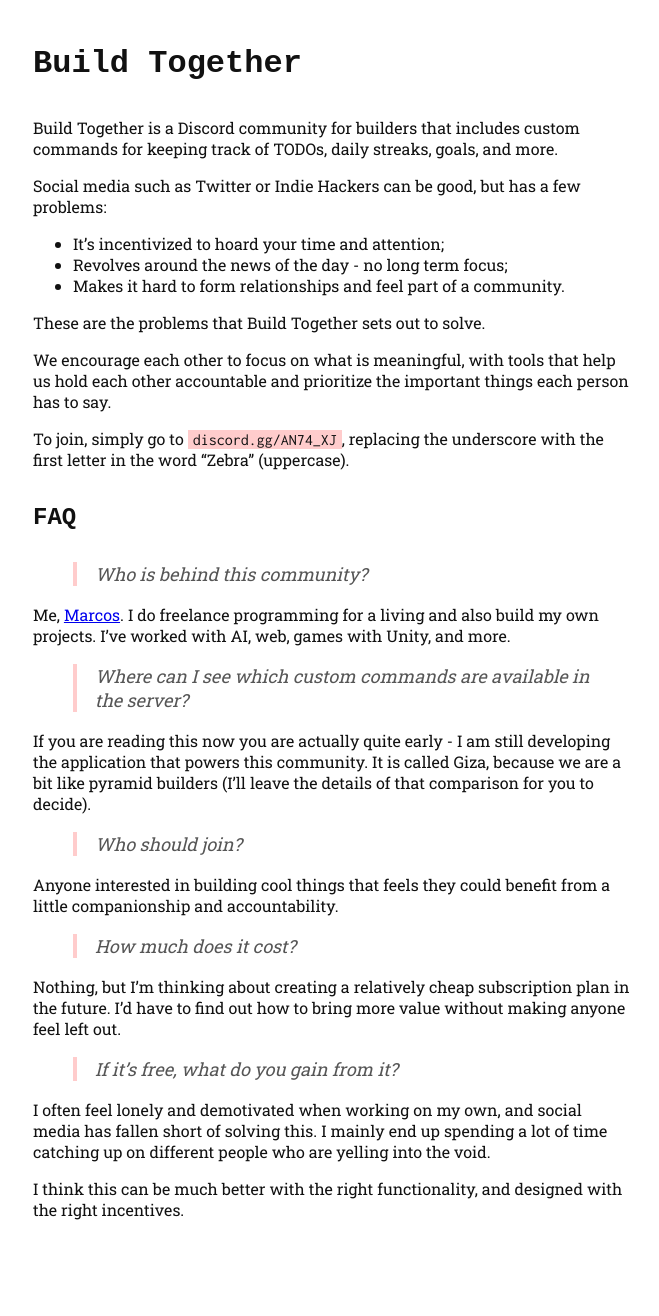
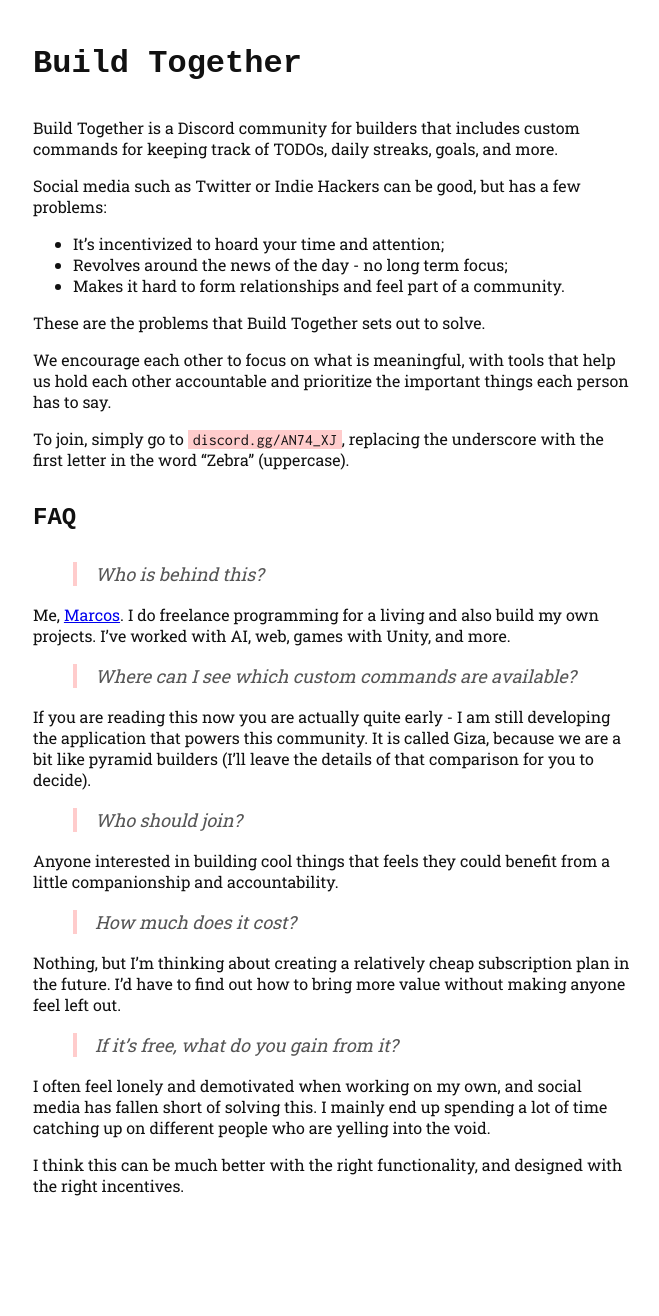
Before and after one commit to marcospgp/buildtogether-site, a Jekyll site: the page built from index.md, in a window 1280 px wide. Shown: the whole page, without its empty margins (307-966 px from the left). Built offline with Jekyll 4.4.1, drawn with Linux system fonts in a browser that asks for light colours; some web fonts are replaced; our own code applies the rules of GitHub Pages for plain Markdown files; after the commit the page ends 1292 px from its top, so only the background shows below that.

Commit message:
Update index.md

```diff
--- a/index.md
+++ b/index.md
@@ -25,13 +25,13 @@ first letter in the word "Zebra" (uppercase).
 
 ## FAQ
 
-> Who is behind this community?
+> Who is behind this?
 
 Me, [Marcos](https://twitter.com/voxelbased). I do freelance programming for a
 living and also build my own projects. I've worked with AI, web, games with
 Unity, and more.
 
-> Where can I see which custom commands are available in the server?
+> Where can I see which custom commands are available?
 
 If you are reading this now you are actually quite early - I am still developing
 the application that powers this community. It is called Giza, because we are a
```
